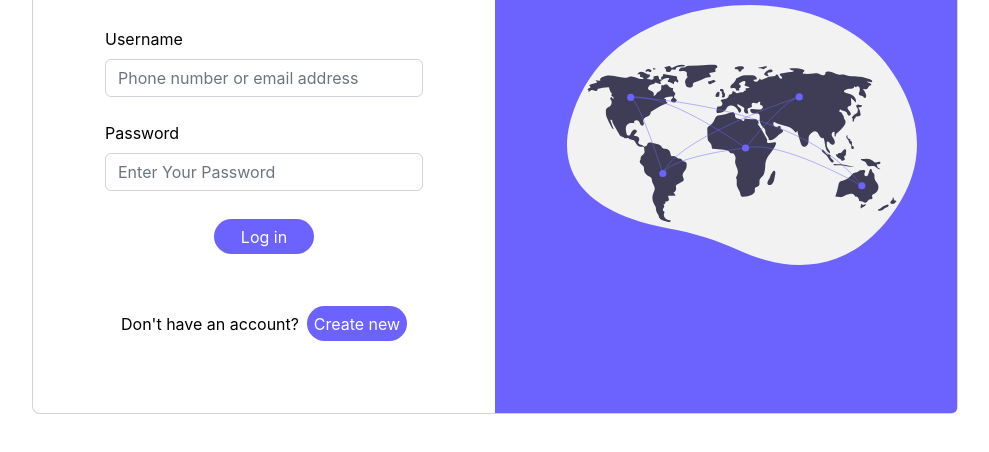
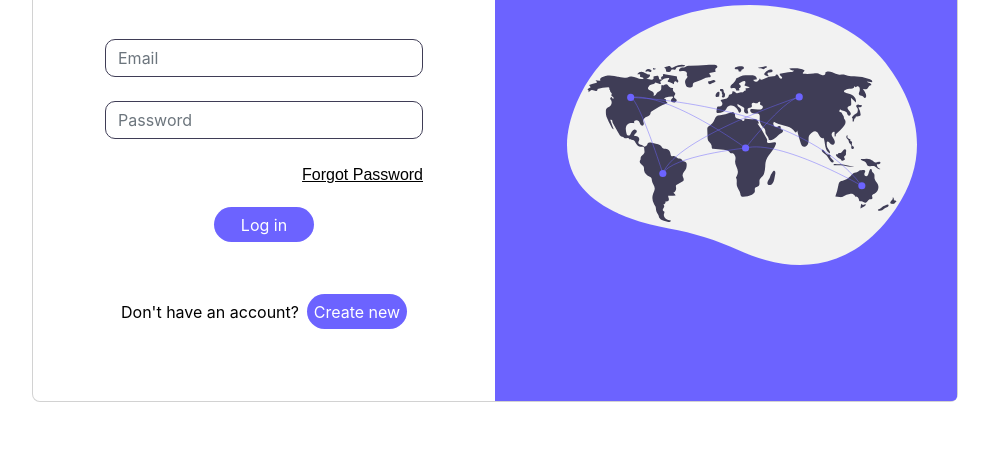
Before and after one commit to hf16/adminPost, a React app: page /login in a window 1280 px wide. Shown: the part 290-742 px from the top of the page, without its empty margins (145-1134 px from the left). Built offline with nearby package versions, Linux system fonts and the light colour scheme.

Commit message:
Update page login

```diff
--- a/src/assets/css/styleku.css
+++ b/src/assets/css/styleku.css
@@ -4,8 +4,15 @@
   box-sizing: border-box;
 }
 
+/* control page login */
+
 .gradient-custom-2 {
   background: #6c63ff;
+}
+
+.input-login {
+  border: 1px solid #3f3d56;
+  border-radius: 10px;
 }
 
 .btn-login {
@@ -34,18 +41,34 @@
   background: #3f3d56;
 }
 
+.text-forgot p {
+  font-family: sans-serif;
+  font-weight: 100;
+  text-decoration: underline;
+  cursor: pointer;
+}
+
 @media (max-width: 599px) {
   .gradient-custom-2 {
-    visibility: hidden;
+    display: none;
+    opacity: 0;
+  }
+  .card-phone {
+    height: 0;
+  }
+  .card-phone-xs {
+    width: 100%;
   }
 }
 
 @media (min-width: 768px) {
+  /* control page login */
   .gradient-form {
     height: 100vh !important;
   }
 }
 @media (min-width: 769px) {
+  /* control page login */
   .gradient-custom-2 {
     border-top-right-radius: 0.3rem;
     border-bottom-right-radius: 0.3rem;
--- a/src/pages/Login.jsx
+++ b/src/pages/Login.jsx
@@ -10,9 +10,9 @@ function Login() {
         <div class="container py-5 h-100">
           <div class="row d-flex justify-content-center align-items-center h-100">
             <div class="col-xl-10">
-              <div class="card rounded-3 text-black">
+              <div class="card rounded-3 text-black card-phone-xs">
                 <div class="row g-0">
-                  <div class="col-lg-6">
+                  <div class="col-lg-6 card-phone-xs">
                     <div class="card-body p-md-5 mx-md-4">
                       <div class="text-center">
                         <img src={Logo} width="185" alt="logo" />
@@ -21,29 +21,27 @@ function Login() {
 
                       <form>
                         <div class="form-outline mb-4">
-                          <label class="form-label" for="form2Example11">
-                            Username
-                          </label>
                           <input
                             type="email"
-                            id="form2Example11"
-                            class="form-control"
-                            placeholder="Phone number or email address"
+                            id="email"
+                            name="email"
+                            class="form-control input-login"
+                            placeholder="Email"
                           />
                         </div>
 
                         <div class="form-outline mb-4">
-                          <label class="form-label" for="form2Example22">
-                            Password
-                          </label>
                           <input
                             type="password"
-                            id="form2Example22"
-                            class="form-control"
-                            placeholder="Enter Your Password"
+                            id="password"
+                            name="password"
+                            class="form-control input-login"
+                            placeholder="Password"
                           />
                         </div>
-
+                        <div className="mt-2 d-flex justify-content-end text-forgot">
+                          <p>Forgot Password</p>
+                        </div>
                         <div class="text-center pt-1 mb-5 pb-1 ">
                           <button class="btn-login" type="button">
                             Log in
@@ -58,7 +56,7 @@ function Login() {
                       </form>
                     </div>
                   </div>
-                  <div class="col-lg-6 d-flex align-items-center gradient-custom-2 ">
+                  <div class="col-lg-6 d-flex align-items-center gradient-custom-2 card-phone">
                     <div class="text-white px-3 py-4 p-md-5 mx-md-4">
                       <h4>Ramah Di kantong, Memudahkan anda</h4>
                       <p>
```
